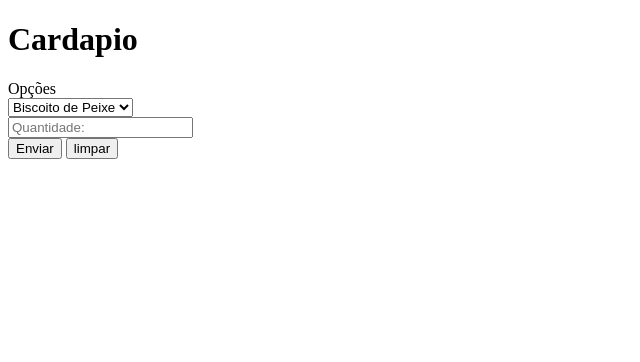
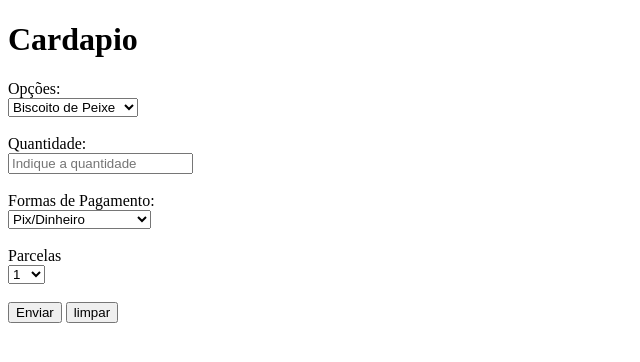
Before and after one commit to ThainaGuimaraes2/Doceria_Mundo_Encantado, a PHP site: page /Doceria2/cardapio.php in a window 1280 px wide. Shown: the top 362 px of the page, without its empty margins (0-640 px from the left). Run offline with PHP 8.4, Linux system fonts and the light colour scheme.

Commit message:
atualizando  opçãoes de pagamento

```diff
--- a/Doceria2/cardapio.php
+++ b/Doceria2/cardapio.php
@@ -8,16 +8,52 @@
 <body>
     <form action="Total.php" method="post">
        <h1>Cardapio</h1>
-       <label for="">Opções</label>
+       <label for="">Opções:</label>
           <br>
         <select name="opcoes" >
             <option value="15">Biscoito de Peixe</option>
-            <option value="20">Bolo</option>
+            <option value="20">Tortinha de frutas</option>
             <option value="18">Maça do Amor</option>
+            <option value="17">Donuts decorado</option>]
+            <option value="18">Cupcake temático</option>
+            <option value="16">Cookie decorados</option>
+            <option value="19">Brownie decorado</option>
         </select>
+
+         <br> <br>
+         <label for="">Quantidade:</label>
          <br>
-        <input type="number" name="quantidade" placeholder="Quantidade:">
+        <input type="number" name="quantidade" placeholder="Indique a quantidade">
+        <br> <br>
+
+        <label for="">Formas de Pagamento:</label>
         <br>
+         <select name="opcoesPag" >
+            <option value="1">Pix/Dinheiro</option>
+            <option value="2">Débito</option>
+            <option value="3">Crédito</option>
+            <option value="4">Links de pagamento</option>
+        </select>
+        <br> <br>
+
+        <label for="">Parcelas</label>
+        <br>
+         <select name="parcelas" >
+         <?php
+         for($i=1;$i<13;$i++){
+            ?>
+           <option value="<?php echo $i?>"> <?php echo $i ?></option>
+
+           <?php
+         }
+         ?>
+
+        </select>
+        <br> <br>
+
+
+
+
         <input type="submit" value="Enviar">
          <input type="reset" value="limpar">
     </form>
--- a/login.php
+++ b/login.php
@@ -9,10 +9,10 @@
 
     <form action="formulario.php" method="post">
         <label>Email</label>
-        <input type="Email" placeholder="Digite um email">
+        <input type="Email" placeholder="Digite um email" require>
         <br>
         <label for="Senha">Senha</label>
-        <input type="password" placeholder="Digite uma senha">
+        <input type="password" placeholder="Digite uma senha" required>
         <br>
         <input type="submit" value="Entrar">
 
```
Also changed, not shown: Doceria2/Total.php (+35 -2 lines).
